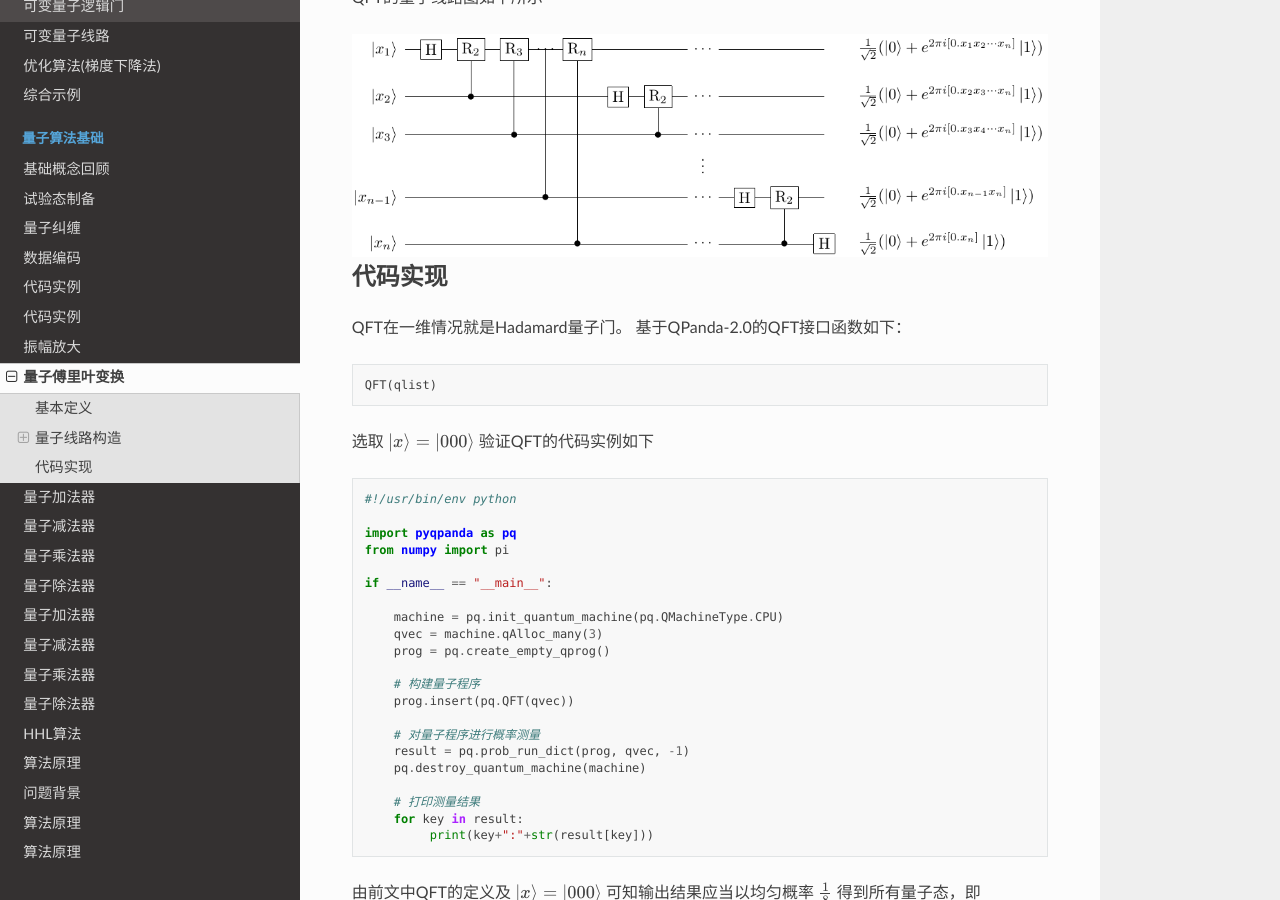
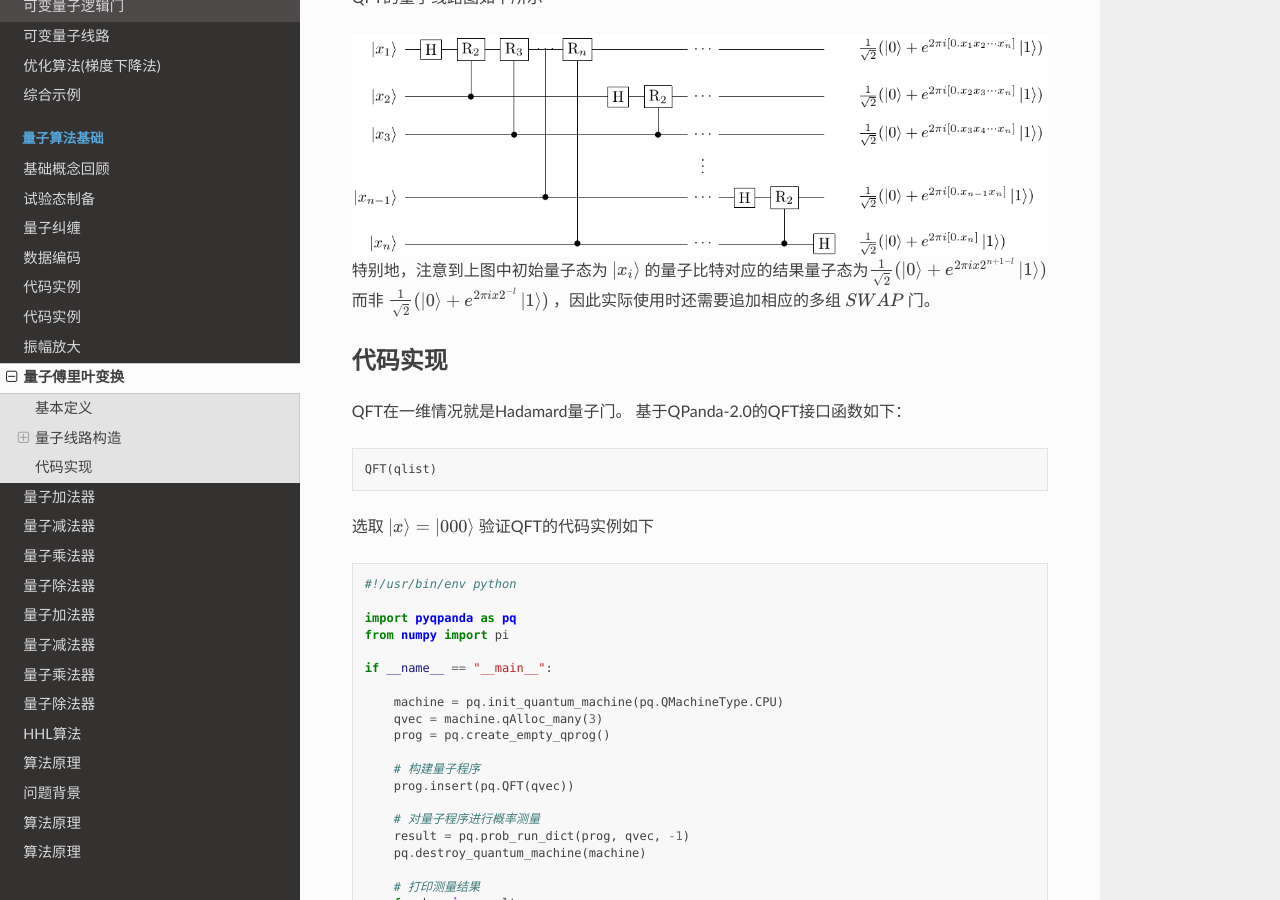
Before and after one commit to OriginQ/pyQPanda-Toturial, a Sphinx documentation site: the page built from source/QFT.rst, in a window 1280 px wide and 900 px high, scrolled down 1797 px. Built offline with Sphinx 7.4.7 and the Read the Docs theme 2.0.0, drawn with Linux system fonts in a browser that asks for light colours; pages that are not in the unit, such as notebooks, are missing from menus.

Commit message:
追加关于QFT的结果量子态顺序交换

```diff
--- a/source/QFT.rst
+++ b/source/QFT.rst
@@ -1,5 +1,5 @@
 量子傅里叶变换
-####
+#####
 
 量子傅里叶变换（QFT）实质上是经典的逆离散傅里叶变换（IDFT）的量子版本。
 
@@ -99,6 +99,11 @@ QFT的量子线路图如下所示
 .. image:: images/QFT.png
    :align: center
 
+特别地，注意到上图中初始量子态为 :math:`\left|x_i\right\rangle` 的量子比特对应的结果量子态为\
+:math:`\frac{1}{\sqrt{2}}(\left|0\right\rangle + e^{2\pi ix2^{n+1-l}}\left|1\right\rangle)`\
+而非 :math:`\frac{1}{\sqrt{2}}(\left|0\right\rangle + e^{2\pi ix2^{-l}}\left|1\right\rangle)` ，\
+因此实际使用时还需要追加相应的多组 :math:`SWAP` 门。
+
 代码实现
 ****
 
```
